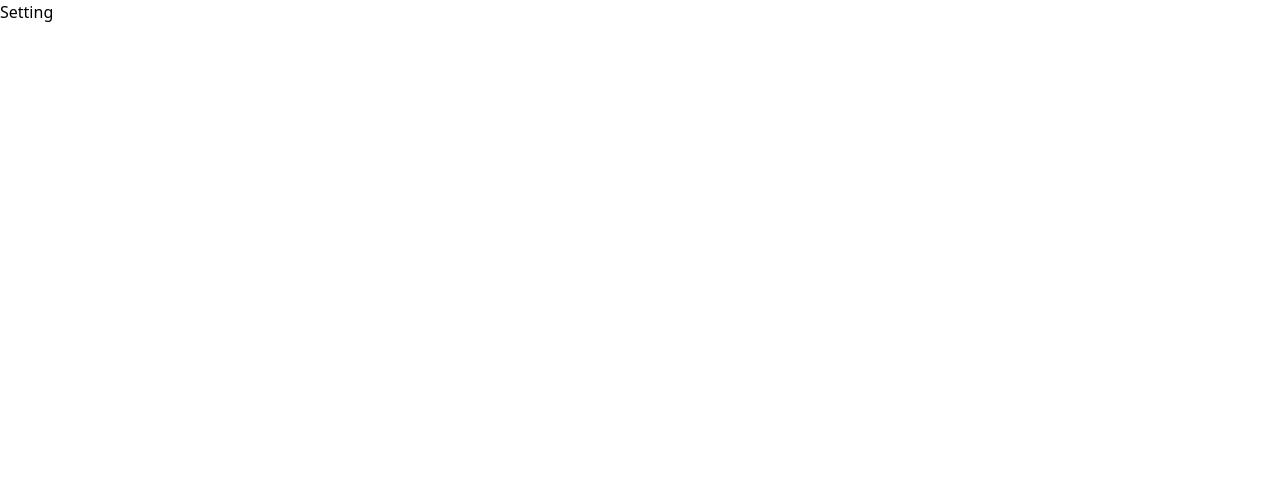
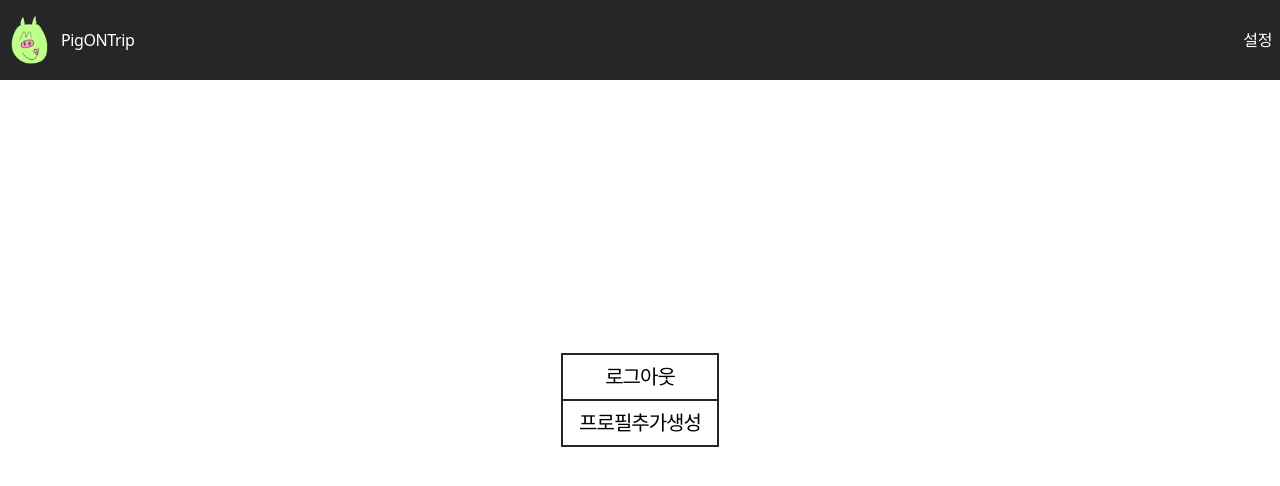
Before and after one commit to roeehql/test-on-pig, a React (Create React App) app: page /setting in a window 1280 px wide. Shown: the top 486 px of the page. Built offline with nearby package versions, Linux system fonts and the light colour scheme.

Commit message:
feat: 별명관련 설정부분 로그아웃과 추가 기능 구현

```diff
--- a/src/components/layout/Setting.js
+++ b/src/components/layout/Setting.js
@@ -1,7 +1,14 @@
 import React from "react";
+import SettingBox from "../setting/SettingBox";
+import Header from "./Header";
 
 const Setting = () => {
-  return <div>Setting</div>;
+  return (
+    <div className="flex flex-col justify-center items-center w-full h-screen">
+      <Header />
+      <SettingBox />
+    </div>
+  );
 };
 
 export default Setting;
--- /dev/null
+++ b/src/components/setting/SettingAuth.js
@@ -0,0 +1,78 @@
+import React, { useState } from "react";
+import { useDispatch, useSelector } from "react-redux";
+import {
+  editUser,
+  signUpUser,
+  selectProfileList,
+  saveUser,
+} from "../../data/store/profileListSlice";
+import { useNavigate } from "react-router-dom";
+import Toast from "../atomic/Toast";
+import AuthForm from "../auth/AuthForm";
+import SettingListView from "./SettingListView";
+import Button from "../atomic/Button";
+
+const AddProfile = () => {
+  const dispatch = useDispatch();
+  const profileList = useSelector(selectProfileList);
+  const navigate = useNavigate();
+  const [userName, setUserName] = useState("");
+  const [openAddProfileForm, setOpenAddProfileForm] = useState(false);
+
+  const handleLogOut = () => {
+    changeIsLoggedIn();
+    navigate("/");
+  };
+
+  const changeIsLoggedIn = () => {
+    const loggedInUser = profileList.filter((user) => user.isLoggedIn === true);
+    dispatch(editUser({ name: loggedInUser[0].name, isLoggedIn: false }));
+    dispatch(saveUser());
+  };
+
+  const handleAddProfile = () => {
+    if (profileList.some((user) => user.name === userName)) {
+      changeIsLoggedIn();
+      dispatch(signUpUser({ name: userName, isLoggedIn: true }));
+      dispatch(saveUser());
+      navigate("/home");
+    } else {
+      return (
+        <Toast
+          title="실패"
+          message="이미 가지고 있는 별명입니다. 새로운 별명을 입력하세요!"
+        />
+      );
+    }
+  };
+
+  const addProfilePropsData = {
+    userName,
+    buttonText: "추가하기",
+    title: "프로필을 추가하실건가요?",
+    handleInputChange: (e) => setUserName(e.target.value),
+    handleFormBtnClick: () => handleAddProfile(),
+  };
+
+  return (
+    <>
+      <SettingListView listText="로그아웃" onClick={() => handleLogOut()} />
+      <SettingListView
+        listText="프로필추가생성"
+        onClick={() => setOpenAddProfileForm(true)}
+      />
+      {openAddProfileForm && (
+        <div className="absolute top-1/3 left-1/2 border-2 border-black bg-white">
+          <Button
+            type="button"
+            text="닫기"
+            onClick={() => setOpenAddProfileForm(false)}
+          />
+          <AuthForm {...addProfilePropsData} />
+        </div>
+      )}
+    </>
+  );
+};
+
+export default AddProfile;
--- /dev/null
+++ b/src/components/setting/SettingBox.js
@@ -0,0 +1,14 @@
+import React from "react";
+import SettingAuth from "./SettingAuth";
+
+const SettingBox = () => {
+  return (
+    <div className="flex justify-center items-center h-fit w-fit border-2 border-black">
+      <ul className="flex flex-col justify-start items-start">
+        <SettingAuth />
+      </ul>
+    </div>
+  );
+};
+
+export default SettingBox;
--- /dev/null
+++ b/src/components/setting/SettingListView.js
@@ -0,0 +1,22 @@
+import React from "react";
+import PropTypes from "prop-types";
+
+const SettingListView = ({ listText, onClick }) => {
+  return (
+    <li className="flex justify-center items-center w-full border-b-2 border-black last:border-0">
+      <button
+        className="px-4 py-2 bg-white tracking-tighter text-xl cursor-pointer hover:bg-green hover:text-white"
+        onClick={onClick}
+      >
+        {listText}
+      </button>
+    </li>
+  );
+};
+
+SettingListView.propTypes = {
+  listText: PropTypes.string,
+  onClick: PropTypes.func,
+};
+
+export default SettingListView;
--- a/src/data/browserStorage/localStorages.js
+++ b/src/data/browserStorage/localStorages.js
@@ -5,10 +5,8 @@ export const setStorage = (key, value) => {
 
 export const getStorage = (key) => {
   const data =
-    localStorage.getItem(key) !== null
-      ? localStorage.getItem(key)
-      : '[{"name":"no-data","isLoggedIn":"false"}]';
-  return JSON.parse(data);
+    localStorage.getItem(key) !== null ? localStorage.getItem(key) : undefined;
+  return data;
 };
 
 export const removeStorage = (key) => {
--- a/src/data/store/profileListSlice.js
+++ b/src/data/store/profileListSlice.js
@@ -11,10 +11,12 @@ const profileListSlice = createSlice({
     },
     getUserList: (state) => {
       state = [];
-      const parsedUserList = JSON.parse(getStorage(USERNAME));
-      parsedUserList.forEach((user) => {
-        state.push({ ...user });
-      });
+      if (getStorage(USERNAME) !== undefined) {
+        const parsedUserList = JSON.parse(getStorage(USERNAME));
+        JSON.parse(parsedUserList).forEach((user) => {
+          state.push({ ...user });
+        });
+      }
       return state;
     },
     saveUser: (state) => {
```
